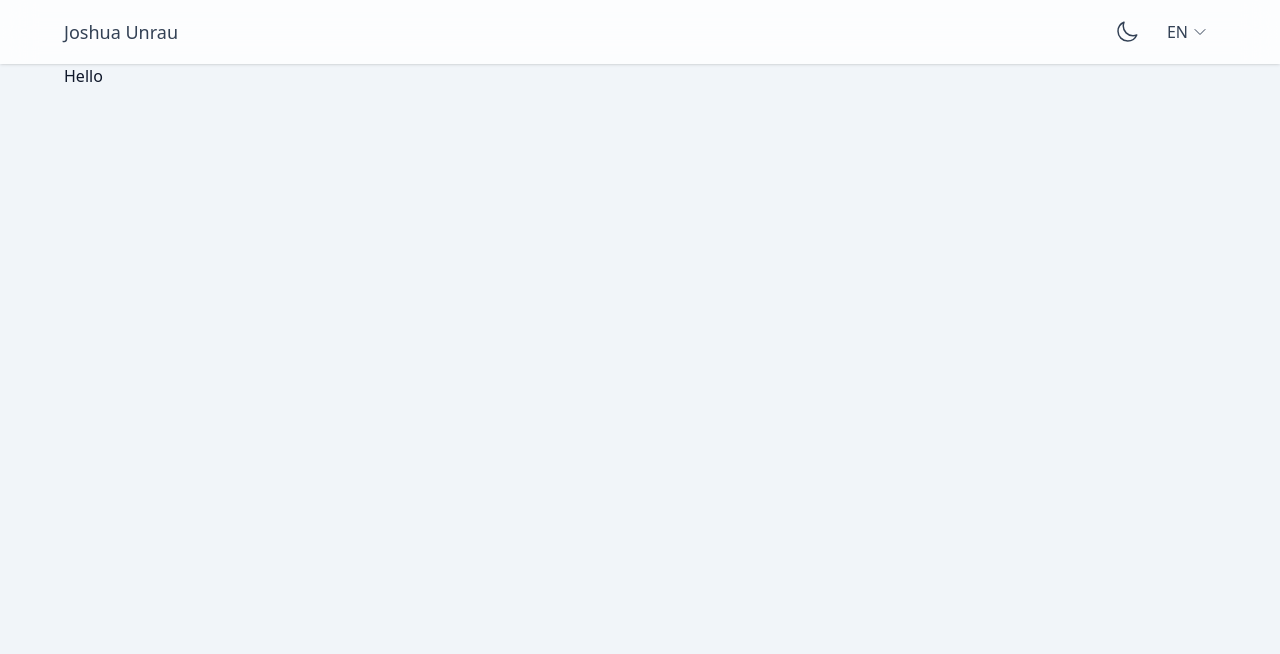
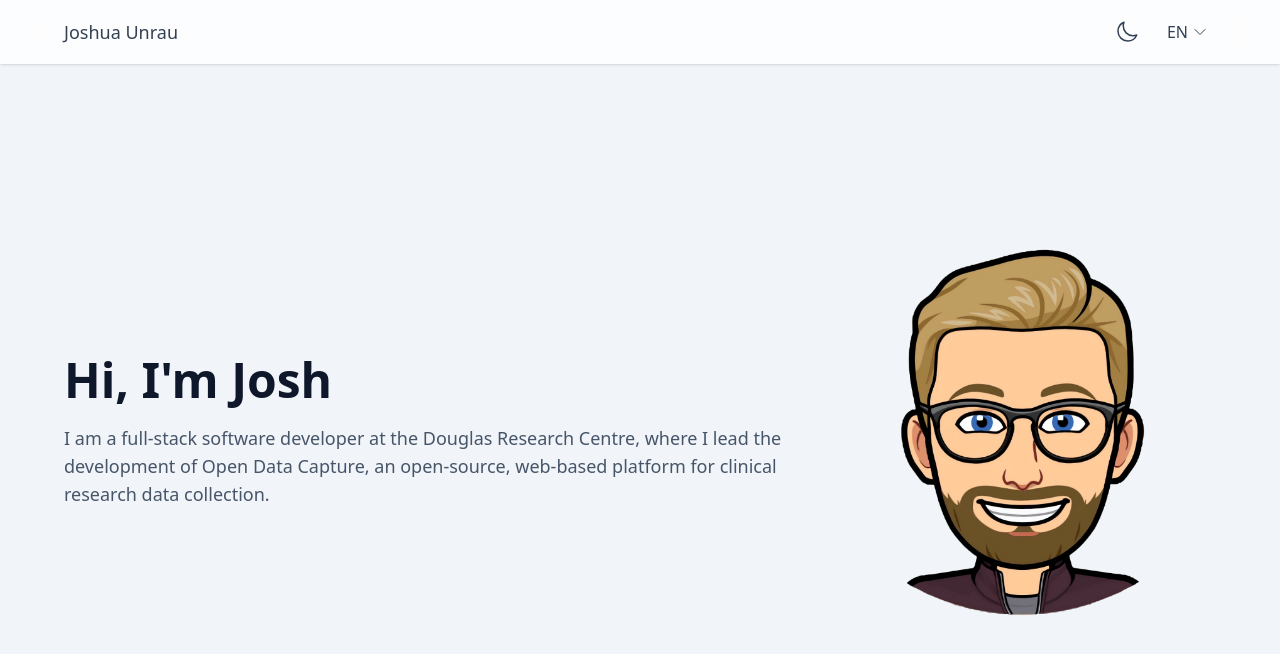
Before and after one commit to joshunrau/portfolio, an Astro site: page / in a window 1280 px wide. Built offline with nearby package versions, Linux system fonts and the light colour scheme; Astro itself is replaced by a stand-in of ours.

Commit message:
add hero

```diff
--- /dev/null
+++ b/src/components/Hero.astro
@@ -0,0 +1,23 @@
+---
+import { Image } from 'astro:assets';
+
+import avatar from '@/assets/avatar.png';
+import { useTranslations } from '@/i18n';
+import Section from '@/layouts/Section.astro';
+
+const { t } = useTranslations(Astro.url);
+---
+
+<Section class="flex items-center justify-center gap-10">
+  <div class="w-full">
+    <h1 class="font-display text-center text-4xl font-bold text-slate-900 sm:text-left sm:text-5xl dark:text-slate-100">
+      {t('index.hero.heading')}
+    </h1>
+    <p class="mt-3 text-center text-base text-slate-600 sm:mt-5 sm:text-left sm:text-lg dark:text-slate-300">
+      {t('index.hero.description')}
+    </p>
+  </div>
+  <div class="lg:w-112 2xl:w-128 hidden flex-shrink-0 sm:block sm:w-80 md:w-96">
+    <Image alt={t('common.avatar')} src={avatar} />
+  </div>
+</Section>
--- a/src/layouts/Page.astro
+++ b/src/layouts/Page.astro
@@ -47,12 +47,12 @@ const keywords = ['Joshua', 'Unrau'];
     <link rel="icon" type="image/x-icon" href="/favicon.ico" />
     <link rel="sitemap" href="/sitemap-index.xml" />
     <script is:inline src={initThemeScript}></script>
+    <!-- <script defer data-api="/api/event" data-domain="www.joshuaunrau.com" src="/js/script.js"></script> -->
   </head>
   <body class="flex min-h-screen flex-col bg-slate-100 text-slate-900 dark:bg-slate-900 dark:text-slate-100">
     <Header />
     <main class={cn('container grow py-16', className)}>
       <slot />
     </main>
-    <footer></footer>
   </body>
 </html>
--- /dev/null
+++ b/src/layouts/Section.astro
@@ -0,0 +1,9 @@
+---
+type Props = astroHTML.JSX.HTMLAttributes;
+
+const { class: className, ...props } = Astro.props;
+---
+
+<section class:list={['min-h-[calc(100vh-4rem)]', className]} {...props}>
+  <slot />
+</section>
--- a/src/pages/[...locale]/index.astro
+++ b/src/pages/[...locale]/index.astro
@@ -1,4 +1,5 @@
 ---
+import Hero from '@/components/Hero.astro';
 import Page from '@/layouts/Page.astro';
 
 export const getStaticPaths = () => {
@@ -7,5 +8,5 @@ export const getStaticPaths = () => {
 ---
 
 <Page>
-  <h1>Hello</h1>
+  <Hero />
 </Page>
```
